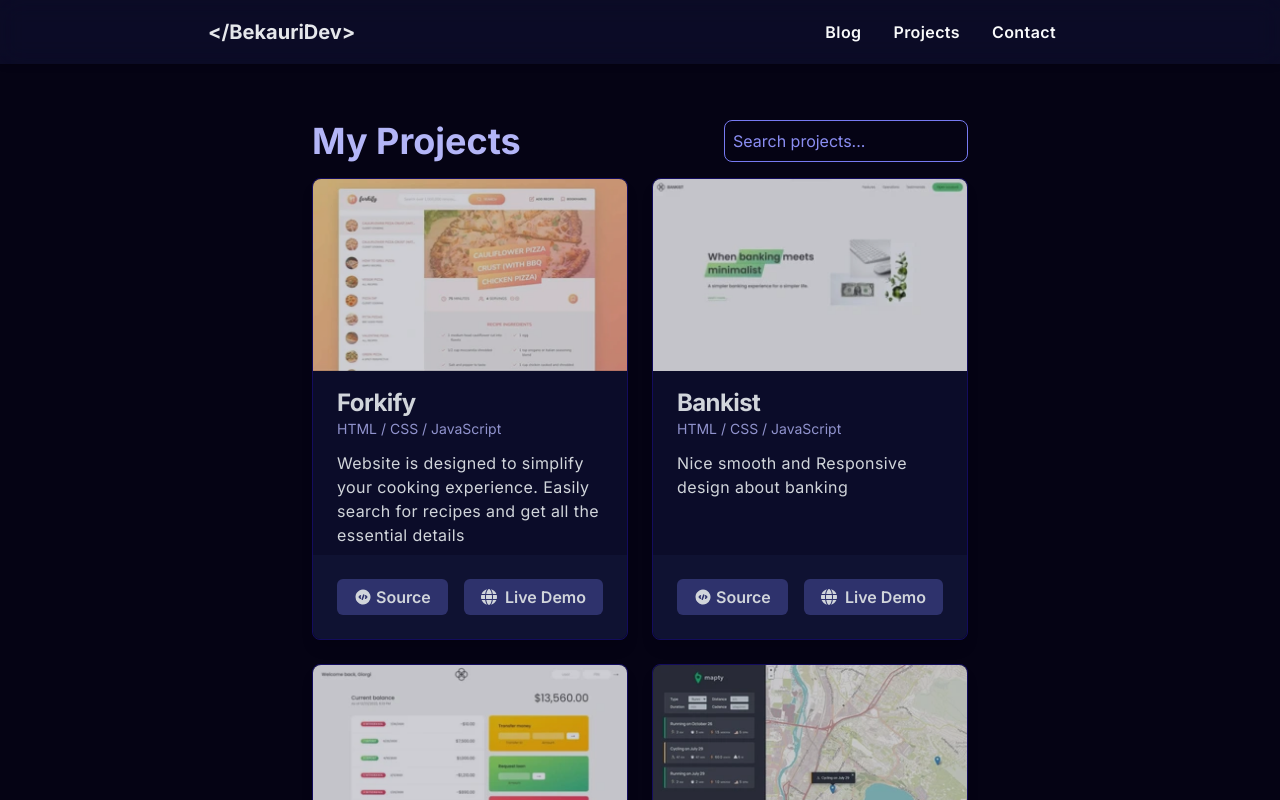
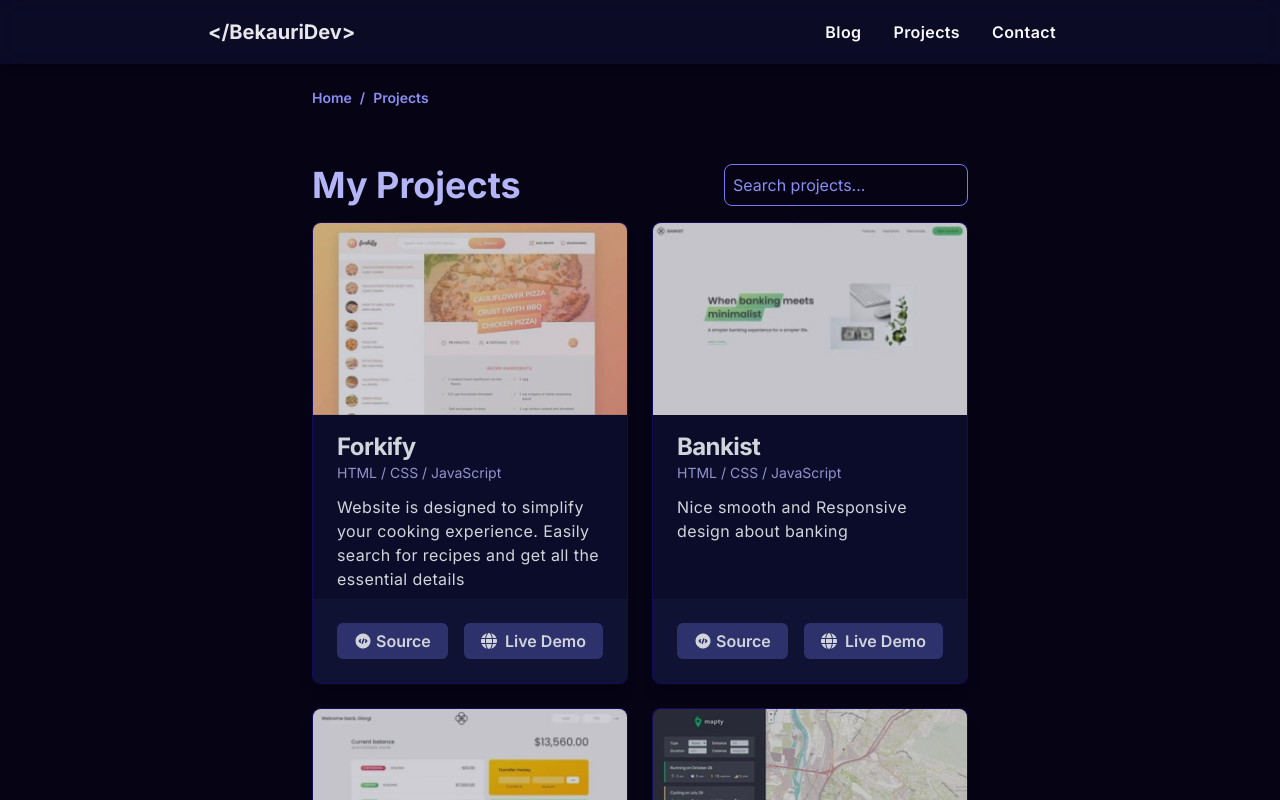
Before and after one commit to bekauridev/React_Portfolio, a React (Vite) app: page /projects in a window 1280 px wide. Shown: the top 800 px of the page. Built offline with nearby package versions, Linux system fonts and the light colour scheme.

Commit message:
Breadcrumbs added

```diff
--- a/src/features/projects/Projects.jsx
+++ b/src/features/projects/Projects.jsx
@@ -2,6 +2,8 @@ import ProjectCard from "./ProjectCard";
 import { useState } from "react";
 import Fuse from "fuse.js";
 import { projects } from "./api";
+
+import Breadcrumbs from "../../ui/Breadcrumbs";
 
 const fuse = new Fuse(projects, {
   keys: ["name", "description", "technologies"],
@@ -18,7 +20,10 @@ function Projects() {
 
   return (
     <div className="flex min-h-screen flex-col p-6 sm:max-w-[44rem]">
-      <div className="self-center sm:self-start">{/* Breadcrumbs */}</div>
+      {/* Breadcrumbs */}
+      <div className="self-center sm:self-start">
+        <Breadcrumbs />
+      </div>
 
       <div className="mb-4 flex flex-col items-center justify-between gap-3 sm:mt-8 sm:flex-row sm:gap-4">
         <h1 className="text-4xl font-bold text-primary-100">My Projects</h1>
--- /dev/null
+++ b/src/ui/Breadcrumbs.jsx
@@ -0,0 +1,49 @@
+import { Link, useLocation } from "react-router-dom";
+
+function Breadcrumbs() {
+  const location = useLocation();
+
+  // Split the current path to create breadcrumb items
+  const pathnames = location.pathname.split("/").filter((x) => x);
+  console.log(pathnames);
+  // Dynamically generate breadcrumb names based on the route
+  const breadcrumbItems = pathnames.map((item, index) => {
+    // You can map routes to their human-friendly names
+    const routeNames = {
+      projects: "Projects",
+      home: "Home",
+      // Add more route mappings as needed
+    };
+
+    // If the route doesn't match routeNames, capitalize the first letter and remove the first character
+    const routeName = routeNames[item] || item.charAt(0).toUpperCase() + item.slice(1);
+
+    return {
+      name: routeName,
+      link: "/" + pathnames.slice(0, index + 1).join("/"),
+    };
+  });
+
+  return (
+    <nav className="mb-6">
+      <ol className="flex items-center space-x-2 text-sm font-semibold text-primary-300">
+        <li>
+          <Link to="/" className="hover:text-primary-100">
+            Home
+          </Link>
+        </li>
+        {breadcrumbItems.map((item, index) => (
+          <li key={index} className="flex items-center">
+            <span> / </span>
+
+            <Link to={item.link} className="ml-2 hover:text-primary-100">
+              {item.name}
+            </Link>
+          </li>
+        ))}
+      </ol>
+    </nav>
+  );
+}
+
+export default Breadcrumbs;
```
